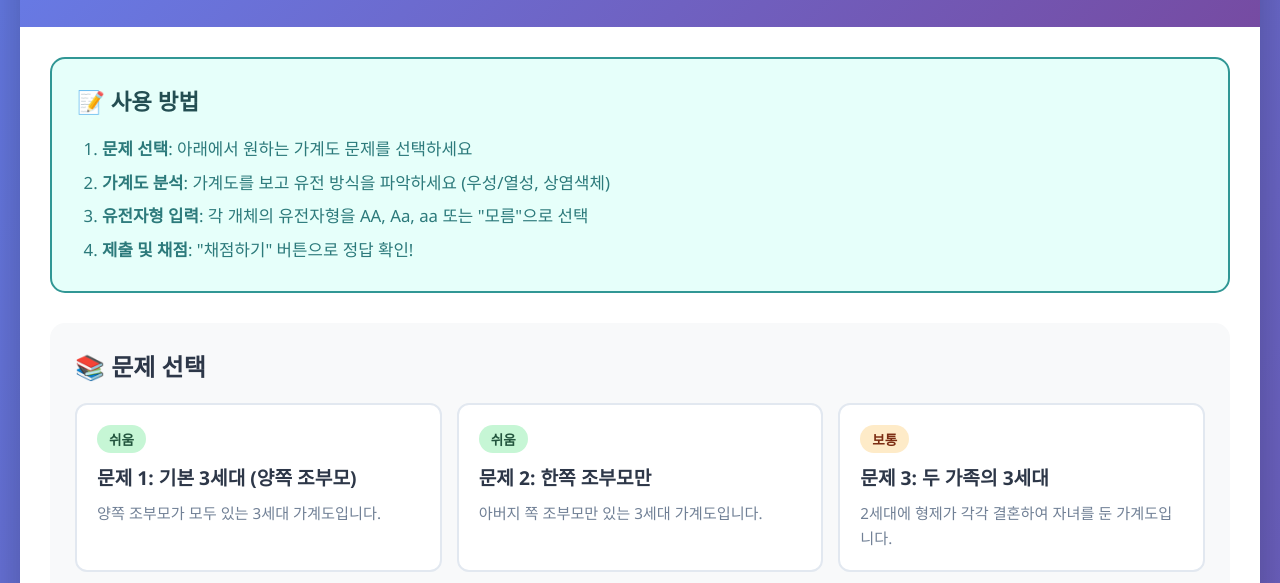
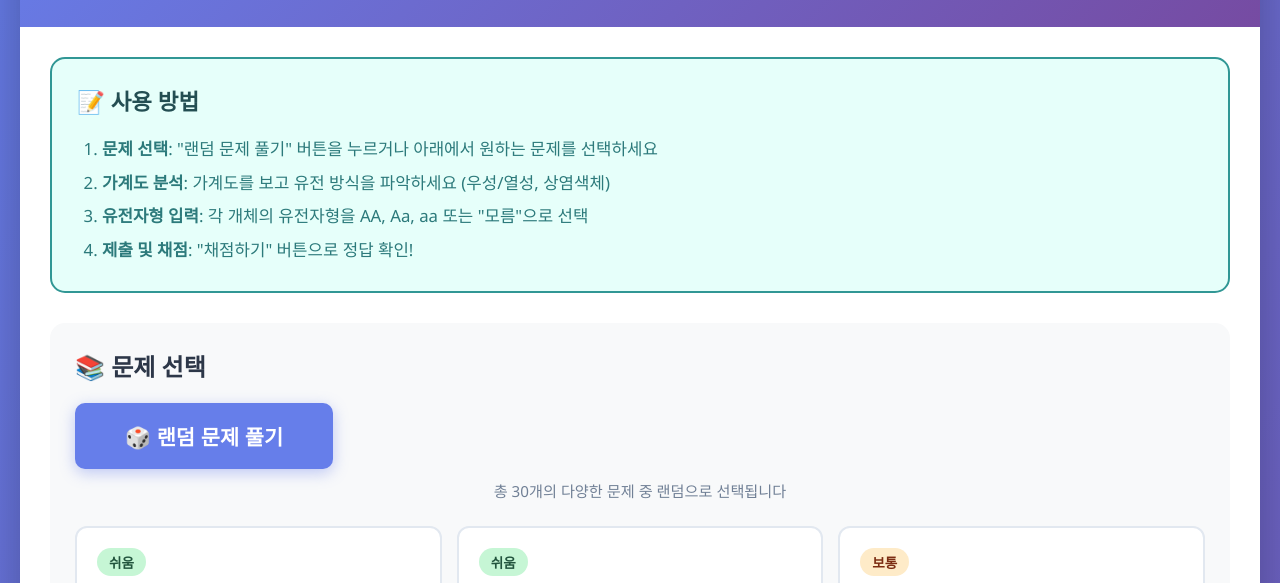
Before and after one commit to FCM-Chronicle/gagyedo, a plain HTML site: page index.html in a window 1280 px wide. Shown: the part 146-729 px from the top of the page. Drawn offline with Linux system fonts and the light colour scheme.

Commit message:
Update index.html

```diff
--- a/index.html
+++ b/index.html
@@ -12,33 +12,34 @@
             <h1>🧬 유전 가계도 분석 연습</h1>
             <p class="subtitle">가계도를 보고 각 개체의 유전자형을 분석해보세요!</p>
         </header>
-
         <div class="main-content">
             <div class="instructions">
                 <h3>📝 사용 방법</h3>
                 <ol>
-                    <li><strong>문제 선택</strong>: 아래에서 원하는 가계도 문제를 선택하세요</li>
+                    <li><strong>문제 선택</strong>: "랜덤 문제 풀기" 버튼을 누르거나 아래에서 원하는 문제를 선택하세요</li>
                     <li><strong>가계도 분석</strong>: 가계도를 보고 유전 방식을 파악하세요 (우성/열성, 상염색체)</li>
                     <li><strong>유전자형 입력</strong>: 각 개체의 유전자형을 AA, Aa, aa 또는 "모름"으로 선택</li>
                     <li><strong>제출 및 채점</strong>: "채점하기" 버튼으로 정답 확인!</li>
                 </ol>
             </div>
-
             <div class="problem-selector">
                 <h3>📚 문제 선택</h3>
+                <div style="text-align: center; margin-bottom: 25px;">
+                    <button class="btn-primary" onclick="loadRandomProblem()" style="font-size: 1.3em; padding: 18px 50px; box-shadow: 0 4px 15px rgba(102, 126, 234, 0.4);">
+                        🎲 랜덤 문제 풀기
+                    </button>
+                    <p style="margin-top: 10px; color: #718096; font-size: 0.95em;">총 30개의 다양한 문제 중 랜덤으로 선택됩니다</p>
+                </div>
                 <div class="problem-grid" id="problemGrid"></div>
             </div>
-
             <div id="currentProblem" style="display: none;">
                 <div class="problem-header">
                     <h2 id="problemTitle"></h2>
                     <p id="problemDescription"></p>
                 </div>
-
                 <div class="canvas-container">
                     <canvas id="pedigreeCanvas" width="900" height="600"></canvas>
                 </div>
-
                 <div class="legend">
                     <div class="legend-item">
                         <div class="symbol male-normal"></div>
@@ -57,8 +58,10 @@
                         <span>열성 형질 여성</span>
                     </div>
                 </div>
-
                 <div class="controls">
+                    <button class="btn-primary" onclick="loadRandomProblem()">
+                        🎲 다른 문제
+                    </button>
                     <button class="btn-warning" onclick="showHintBox()">
                         💡 힌트
                     </button>
@@ -69,12 +72,10 @@
                         🔄 다시 풀기
                     </button>
                 </div>
-
                 <div class="analysis-panel">
                     <h2 class="analysis-title">🔬 유전자형 분석</h2>
                     <div id="memberList" class="member-list"></div>
                 </div>
-
                 <div id="hintBox" class="hint-box" style="display: none;">
                     <h3>💡 분석 힌트</h3>
                     <ul>
@@ -86,12 +87,10 @@
                         <li>형질 보유자가 정상인과 결혼해서 자녀가 모두 정상이면 → 정상인은 AA입니다</li>
                     </ul>
                 </div>
-
                 <div id="results" style="display: none;"></div>
             </div>
         </div>
     </div>
-
     <script src="script.js"></script>
 </body>
 </html>
```
